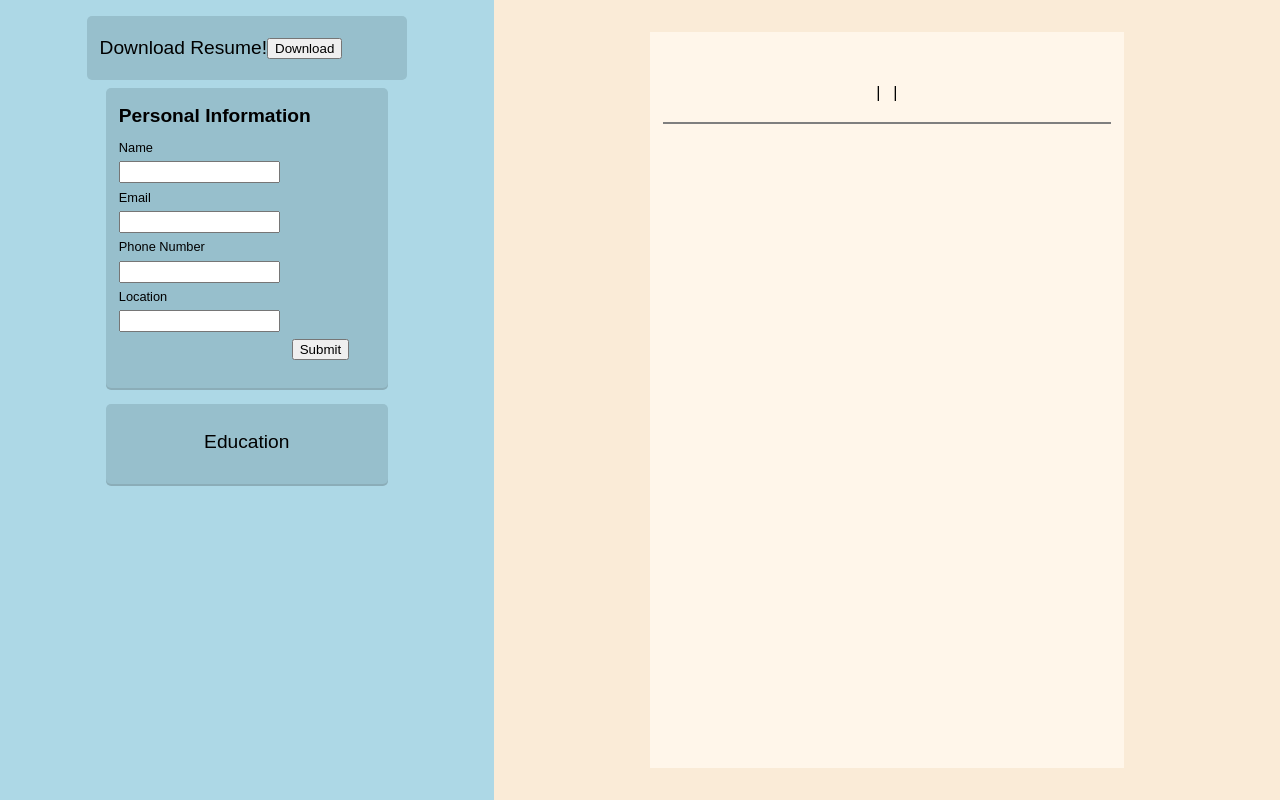
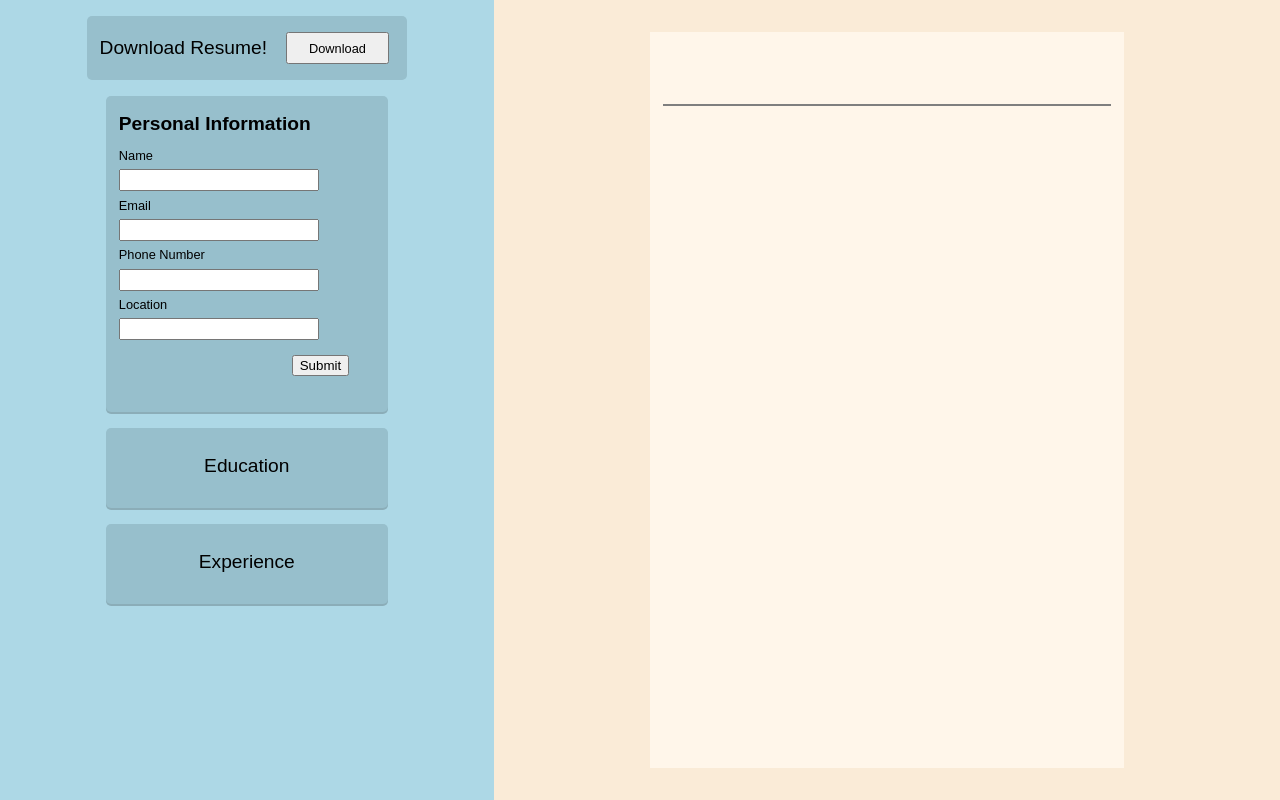
Before and after one commit to austinh13/CV-Generator, a React (Vite) app in the folder CV-Gen/: page / in a window 1280 px wide. Built offline with nearby package versions, Linux system fonts and the light colour scheme.

Commit message:
added Experience section (not functional)

```diff
--- a/CV-Gen/src/App.jsx
+++ b/CV-Gen/src/App.jsx
@@ -3,7 +3,8 @@ import { useState } from 'react';
 import General from './components/General'
 import Education from './components/Education'
 import CV from './components/CV'
-
+import Experience from './components/Experience';
+import { jsPDF } from "jspdf";
 
 function App() {
 
@@ -17,7 +18,16 @@ function App() {
   // An array of educations
   const [educationData, setEducationData] = useState([]);
 
+  const [experienceData, setExperienceData] = useState([]);
+  const generatePDF = () => {
+      const doc = new jsPDF();
 
+      doc.setFontSize(16);
+      doc.text(`Name: ${generalData.name}`,10,20);
+      doc.text(`Email: ${generalData.email}`, 10, 30);
+
+      doc.save("resume.pdf");
+  };
   const handleGeneralChange = (field, value) => {
     setGeneralData(prev => ({ ...prev, [field]: value }));
   };
@@ -26,21 +36,24 @@ function App() {
     setEducationData(prev => [...prev, newEducation]);
   };
 
+  const addExpereince = (newExp) => {
+    setExperienceData(prev => [...prev, newExp]);
+  };
 
   return (
     <>
     <div className="leftSide">
       <div className="save">
         <p>Download Resume!</p>
-        <button>Download</button>
+        <button id = "saveButton" onClick={(generatePDF)}>Download</button>
       </div>
-       <General formData={generalData} handleGeneralChange={handleGeneralChange} />
-
-        <Education addEducation={addEducation} />
-      </div>
+      <General formData={generalData} handleGeneralChange={handleGeneralChange} />
+      <Education addEducation={addEducation} />
+      <Experience addExpereince={addExpereince}></Experience>
+    </div>
 
       <div className="rightSide">
-        <CV generalData={generalData} educationData={educationData} />
+        <CV generalData={generalData} educationData={educationData} setSections ={setEducationData} />
       </div>
     </>
 
--- a/CV-Gen/src/components/CV.jsx
+++ b/CV-Gen/src/components/CV.jsx
@@ -1,11 +1,11 @@
 import '../styles/cv.css'
 import GeneralCV from './GeneralCV'
 import EducationCV from './EducationCV'
-export default function CV({generalData,educationData}){
+export default function CV({generalData,educationData,setSections}){
     return(
         <div className="ResumeHolder">
             <GeneralCV data={generalData}></GeneralCV>
-            <EducationCV sections={educationData} ></EducationCV>
+            <EducationCV sections={educationData} setSections={setSections}></EducationCV>
         </div>
     );
 }
--- a/CV-Gen/src/components/EducationCV.jsx
+++ b/CV-Gen/src/components/EducationCV.jsx
@@ -1,21 +1,34 @@
-export default function EducationCV({ sections }) {
+export default function EducationCV({ sections , setSections}) {
+
+    const formatDateUS = (dateString) => {
+    if (!dateString) return "";
+    const [year, month, day] = dateString.split("-");
+    return `${month}/${day}/${year}`;
+    };
+
+  const handleDelete = (indexToDelete) => {
+    setSections(prevSections =>
+      prevSections.filter((_, index) => index !== indexToDelete)
+    );
+  };
+
   return (
     <div className="educationSection">
       {sections.map((sec, index) => (
-
         <div className = "educationTab">
           <div key={index} className="educationItem">
             <h4>{sec.school}, {sec.city}</h4>
             <p>A {sec.degree} Degree</p>
-            <p>From: {sec.sDate} To: {sec.eDate}</p>
+            <p>From: {formatDateUS(sec.sDate)} To: {formatDateUS(sec.eDate)}</p>
             <p>GPA: {sec.gpa}</p>
           </div>
-          <button className = "deleteEducation" onClick={
-              (e) => e.target.parentNode.remove()}>
-          Delete</button>
-
+          <button
+            className="deleteEducation"
+            onClick={() => handleDelete(index)}
+          >
+            Delete
+          </button>
         </div>
-
       ))}
     </div>
   );
--- /dev/null
+++ b/CV-Gen/src/components/Experience.jsx
@@ -0,0 +1,92 @@
+
+import { useState } from "react";
+
+export default function Experience({ addEducation }){
+    const [isOpen, setIsOpen] = useState(false);
+
+    const [form, setForm] = useState({
+        company: "",
+        job: "",
+        address: "",
+        sDate: "",
+        eDate: "",
+        descrip: ""
+    });
+
+    const handleChange = (field, value) => {
+        setForm(prev => ({ ...prev, [field]: value }));
+    };
+
+
+    const handleSubmit = (e) => {
+        e.preventDefault();
+        //addEducation(form);
+        setForm({ degree: "", school: "",city: "", sDate: "", eDate: "", gpa: "" }); // reset
+    };
+
+    return(
+        <div className = "experienceInfo">
+            <button id = "educationButton"
+            onClick={() => setIsOpen(!isOpen)}
+            >
+                Experience
+            </button>
+            <div className={`educationContent ${isOpen ? "show" : "hide"}`}>
+                <form className="formGeneral" onSubmit={handleSubmit}>
+                    <p>Company</p>
+                    <input
+                        type="text"
+                        value={form.company}
+                        onChange={(e) => handleChange("company", e.target.value)}
+                        required
+                    >
+                    </input>
+                    <p>Job Title</p>
+                    <input
+                        type = "text"
+                        value={form.job}
+                        onChange={(e) => handleChange("job",e.target.value)}
+                        required
+                    >
+                    </input>
+                    <p>Address</p>
+                    <input
+                        type = "text"
+                        value={form.address}
+                        onChange={(e) => handleChange("address",e.target.value)}
+                        required
+                    >
+                    </input>
+                    <p>Short Description</p>
+                    <input
+                        type = "text"
+                        value={form.descrip}
+                        onChange={(e) => handleChange("descrip",e.target.value)}
+                        required
+                    >
+                    </input>
+                    <div className = "dates">
+                        Start
+                        <input
+                        type = "date"
+                        value={form.sDate}
+                        onChange={(e) => handleChange("sDate",e.target.value)}
+                        required
+                        ></input>
+                        End
+                        <input
+                        type = "date"
+                        value={form.eDate}
+                        onChange={(e) => handleChange("eDate",e.target.value)}
+                        required
+                        ></input>
+                    </div>
+                    <button type="submit" id = "generalSubmit">
+                    Submit
+                    </button>
+                </form>
+            </div>
+
+        </div>
+    )
+}
--- a/CV-Gen/src/components/GeneralCV.jsx
+++ b/CV-Gen/src/components/GeneralCV.jsx
@@ -1,15 +1,16 @@
+import { useState } from "react";
+
 export default function GeneralCV(){
+
     return(
         <div className = "personalSection">
             <h1 id="personalHeader"></h1>
             <div className="bio">
                 <p id = "email"></p>
-                <p>|</p>
                 <p id = "phone"></p>
-                <p>|</p>
                 <p id = "location"></p>
             </div>
-            <div class = "bar"></div>
+            <div className = "bar"></div>
         </div>
     )
 }
@@ -19,10 +20,10 @@ export function setGeneral(formData){
     pHeader.innerHTML = formData.name;
 
     const email = document.getElementById("email")
-    email.innerHTML = formData.email;
+    email.innerHTML = formData.email + " | ";
 
     const phone = document.getElementById("phone")
-    phone.innerHTML = formData.number
+    phone.innerHTML = formData.number + " | ";
 
     const location = document.getElementById("location")
     location.innerHTML = formData.location
--- /dev/null
+++ b/CV-Gen/src/education.js
@@ -0,0 +1,3 @@
+export default class Resume{
+
+}
--- a/CV-Gen/src/styles/cv.css
+++ b/CV-Gen/src/styles/cv.css
@@ -50,6 +50,8 @@
 .educationTab{
     display: flex;
     flex-direction: row;
+    gap:8vw;
+    align-items: center;
 }
 .educationItem{
     display: flex;
@@ -65,7 +67,10 @@
 .educationItem p{
     margin: 0;
 }
-#className{
+
+.deleteEducation{
     width: 5vw;
     height: 3vh;
+    background-color: rgb(255, 94, 94);
+    border-style: solid;
 }
--- a/CV-Gen/src/styles/userInfo.css
+++ b/CV-Gen/src/styles/userInfo.css
@@ -1,7 +1,8 @@
 .leftSide{
     width: 36vw;
-    height: 96vh;
-
+      height: auto;      /* don’t lock to 100vh */
+    min-height: 96%;
+    overflow-y: auto;  /* allow vertical scroll */
     background-color: lightblue;
 
     display: flex;
@@ -19,6 +20,9 @@
     padding: 4vh 0 4vh 0;
 
     align-items: center;
+    height: auto;      /* don’t lock to 100vh */
+    min-height: 92%;
+    overflow-y: auto;  /* allow vertical scroll */
 }
 
 .save{
@@ -33,10 +37,17 @@
     display: flex;
     flex-direction: row;
     align-items: center;
+    gap:1.5vw;
 }
 
 .save p{
     font-size: 1.5vw;
+}
+
+#saveButton{
+    width: 8vw;
+    height: 4vh;
+    font-size: 1vw;
 }
 
 .tab{
@@ -48,9 +59,9 @@
 
 
 .personalInfo {
-    margin-top: -1vh;
+    flex-shrink: 0;
     width: 20vw;
-    height: 36vh;
+    height: 38vh;
     padding: 0.5vh 1vw 1vh 1vw;
     background-color: rgb(151, 191, 204);
     overflow-y: auto;
@@ -79,13 +90,15 @@
 .formGeneral input{
     font-family: sans-serif;
     height: 2vh;
-    width: 12vw;
+    width: 15vw;
 }
 
 #generalSubmit{
     align-self: flex-end;
+    margin-top: 1vh;
 }
 
+/* Education forms */
 #educationButton{
     width: 22vw;
     height: 10vh;
@@ -103,8 +116,7 @@
 }
 
 .educationContent{
-    position: absolute;
-    margin-top: -0.4vh;
+
     height: 33vh;
     display: flex;
     flex-direction: column;
@@ -122,14 +134,12 @@
 .educationContent p{
     margin: 0;
 }
-.educationContent.show {
-  opacity: 1;
-  visibility: visible;
-}
 
 .educationContent.hide {
-  opacity: 0;
-  visibility: hidden;
+  display: none;
+}
+.educationContent.show {
+  display: block;
 }
 
 .dates{
@@ -142,3 +152,5 @@
 .dates input{
     width: 5vw;
 }
+
+/* Education Form */
```
Also changed, not shown: CV-Gen/src/resume.js (added, +11 -0 lines).
